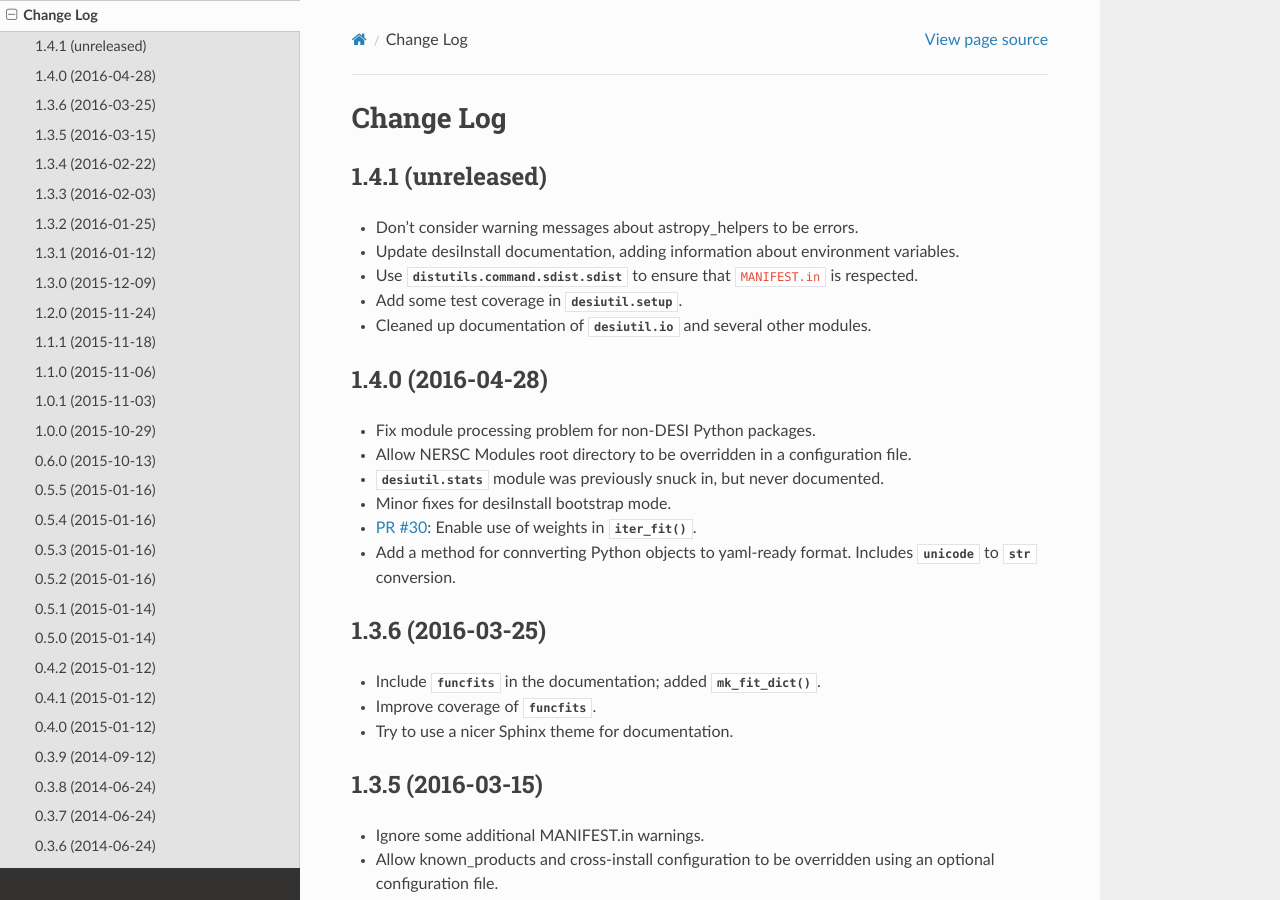
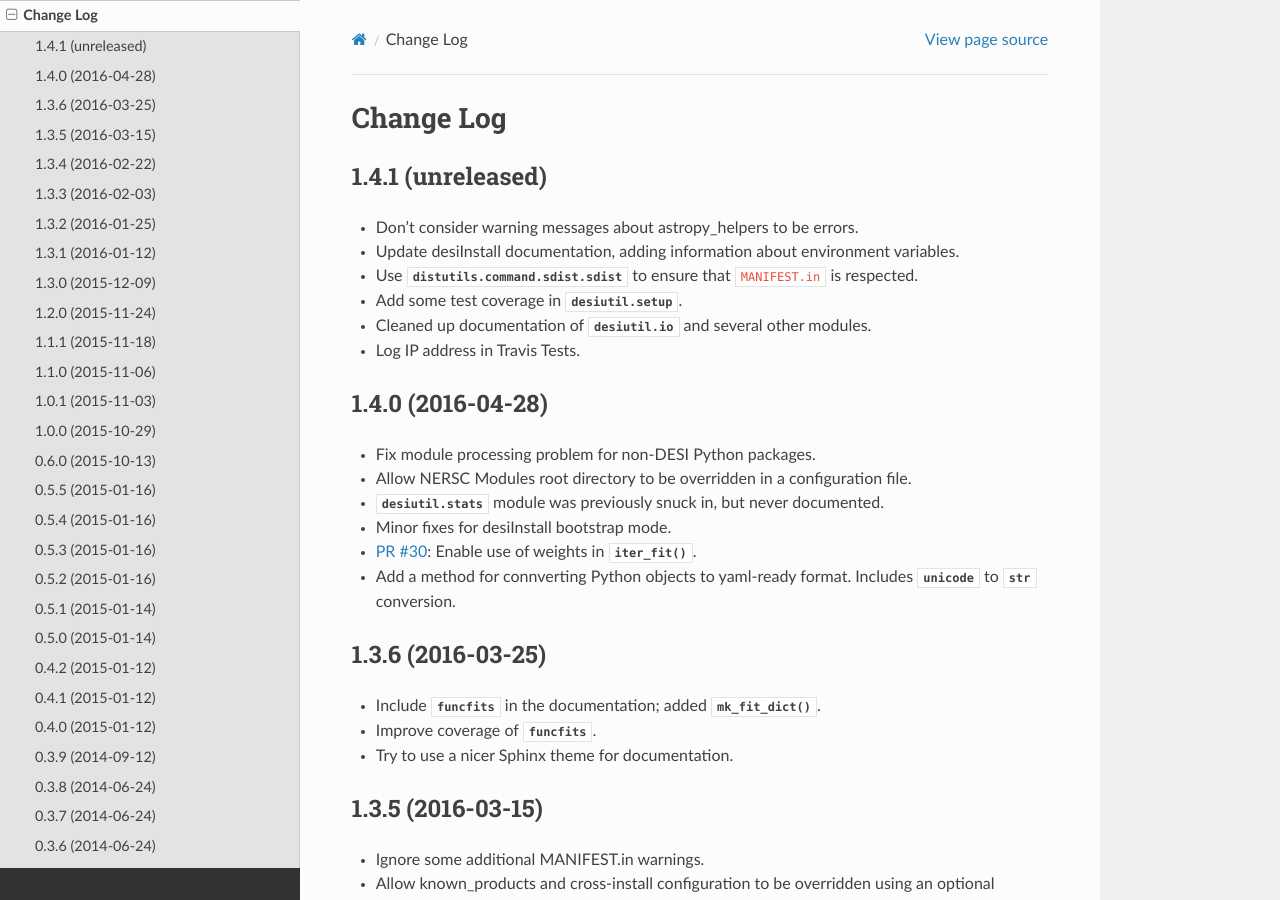
Before and after one commit to desihub/desiutil, a Sphinx documentation site: the page built from doc/changes.rst, in a window 1280 px wide and 900 px high. Built offline with Sphinx 7.4.7 and the Read the Docs theme 2.0.0, drawn with Linux system fonts in a browser that asks for light colours.

Commit message:
log IP address in Travis tests

```diff
--- a/doc/changes.rst
+++ b/doc/changes.rst
@@ -12,6 +12,7 @@ Change Log
   is respected.
 * Add some test coverage in :mod:`desiutil.setup`.
 * Cleaned up documentation of :mod:`desiutil.io` and several other modules.
+* Log IP address in Travis Tests.
 
 1.4.0 (2016-04-28)
 ------------------
```
Also changed, not shown: .travis.yml.
